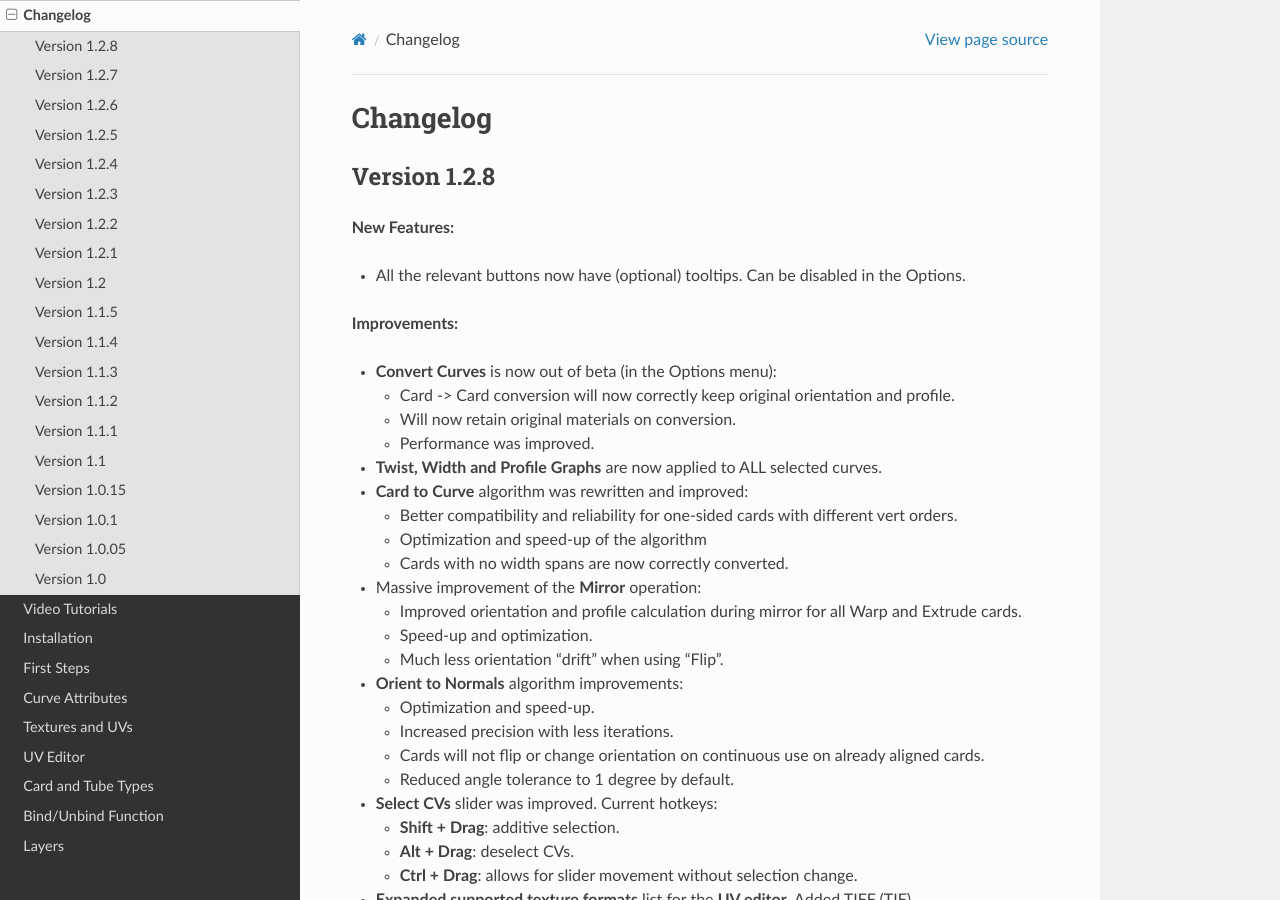
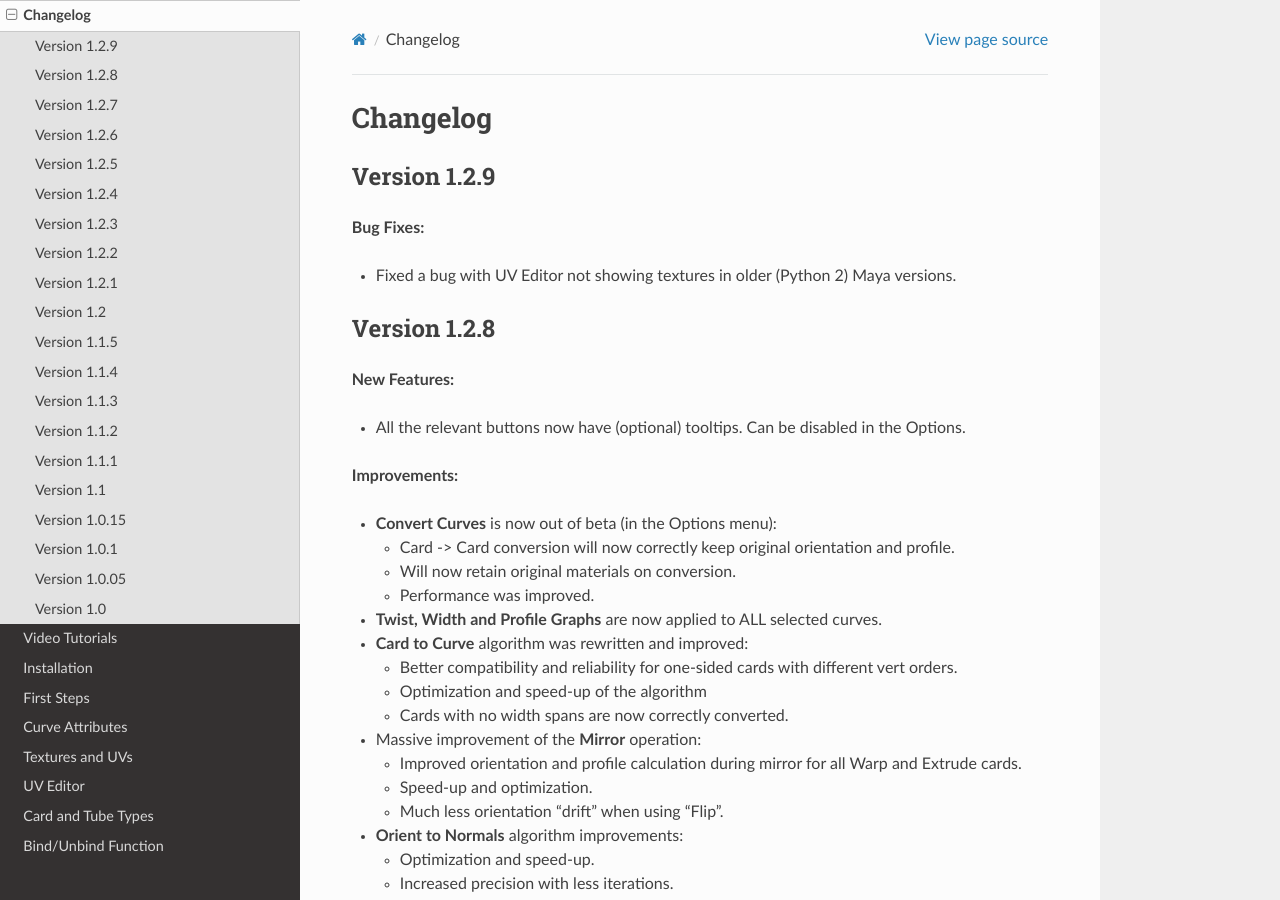
Before and after one commit to Video-Nomad/gs-curvetools-docs, a Sphinx documentation site: the page built from docs/source/changelog.rst, in a window 1280 px wide and 900 px high. Built offline with Sphinx 7.4.7 and the Read the Docs theme 2.0.0, drawn with Linux system fonts in a browser that asks for light colours; pages that are not in the unit, such as notebooks, are missing from menus.

Commit message:
1.2.9 changelog

```diff
--- a/docs/source/changelog.rst
+++ b/docs/source/changelog.rst
@@ -3,6 +3,13 @@
 #########
 Changelog
 #########
+
+Version 1.2.9
+^^^^^^^^^^^^^
+
+**Bug Fixes:**
+
+- Fixed a bug with UV Editor not showing textures in older (Python 2) Maya versions.
 
 Version 1.2.8
 ^^^^^^^^^^^^^
```
